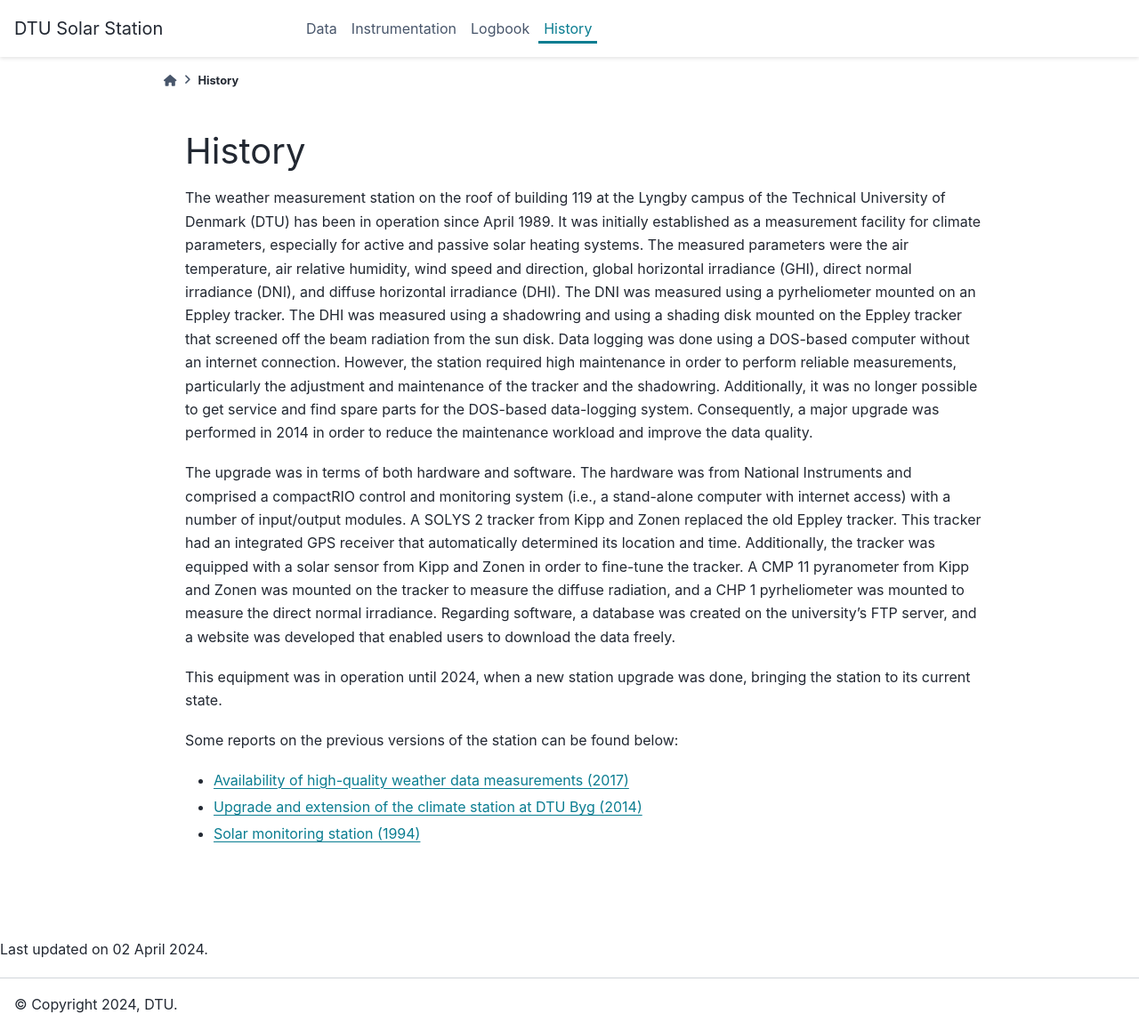
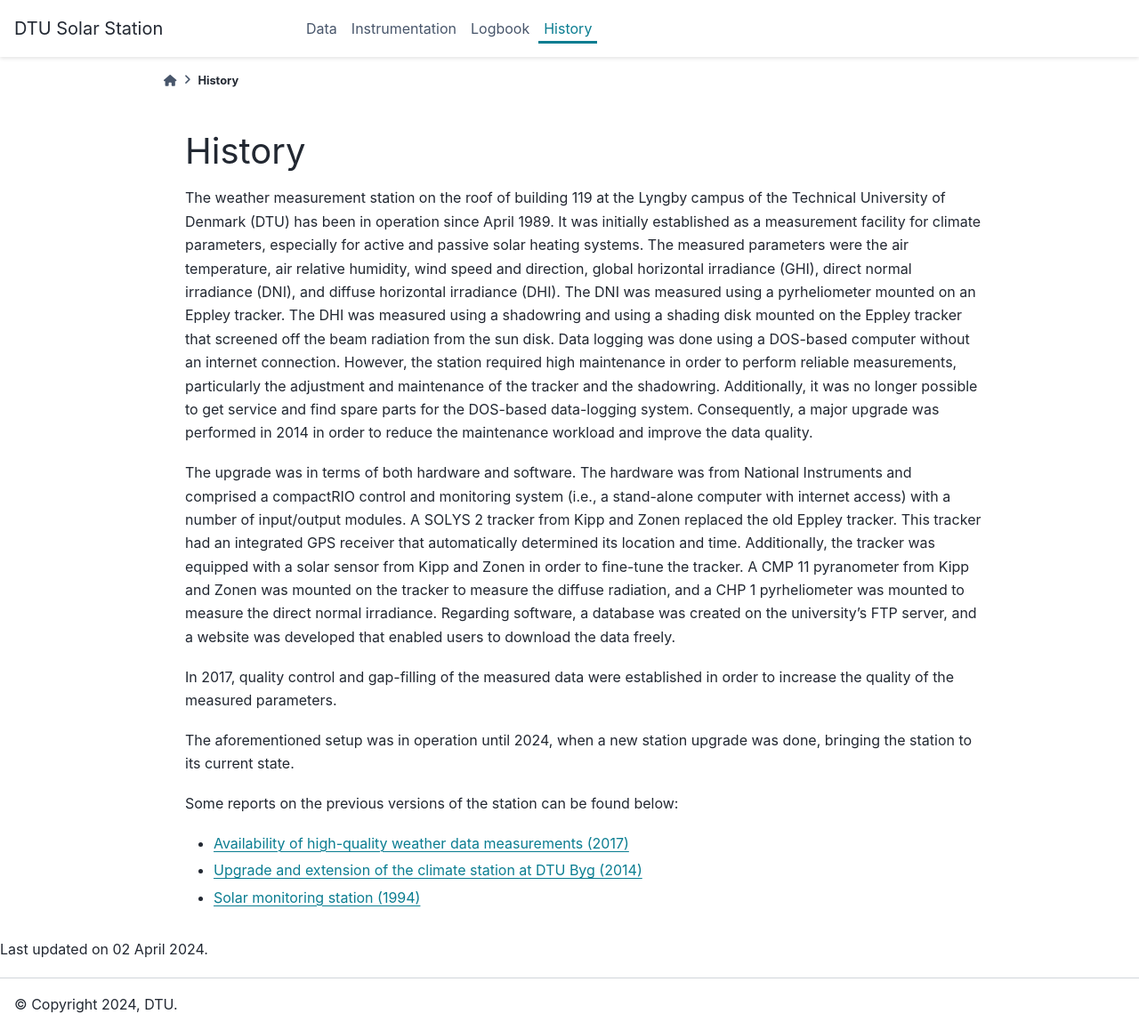
Before and after one commit to AssessingSolar/dtu_solar_station, a Sphinx documentation site: the page built from docs/history.md, in a window 1280 px wide and 1158 px high. Shown: the whole window at 89% size. Built offline with Sphinx 7.4.7 and the PyData theme 0.15.4, drawn with Linux system fonts in a browser that asks for light colours.

Commit message:
Minor text update

```diff
--- a/docs/history.md
+++ b/docs/history.md
@@ -4,7 +4,9 @@ The weather measurement station on the roof of building 119 at the Lyngby campus
 
 The upgrade was in terms of both hardware and software. The hardware was from National Instruments and comprised a compactRIO control and monitoring system (i.e., a stand-alone computer with internet access) with a number of input/output modules. A SOLYS 2 tracker from Kipp and Zonen replaced the old Eppley tracker. This tracker had an integrated GPS receiver that automatically determined its location and time. Additionally, the tracker was equipped with a solar sensor from Kipp and Zonen in order to fine-tune the tracker. A CMP 11 pyranometer from Kipp and Zonen was mounted on the tracker to measure the diffuse radiation, and a CHP 1 pyrheliometer was mounted to measure the direct normal irradiance. Regarding software, a database was created on the university's FTP server, and a website was developed that enabled users to download the data freely.
 
-This equipment was in operation until 2024, when a new station upgrade was done, bringing the station to its current state.
+In 2017, quality control and gap-filling of the measured data were established in order to increase the quality of the measured parameters.
+
+The aforementioned setup was in operation until 2024, when a new station upgrade was done, bringing the station to its current state.
 
 Some reports on the previous versions of the station can be found below:
 
```
